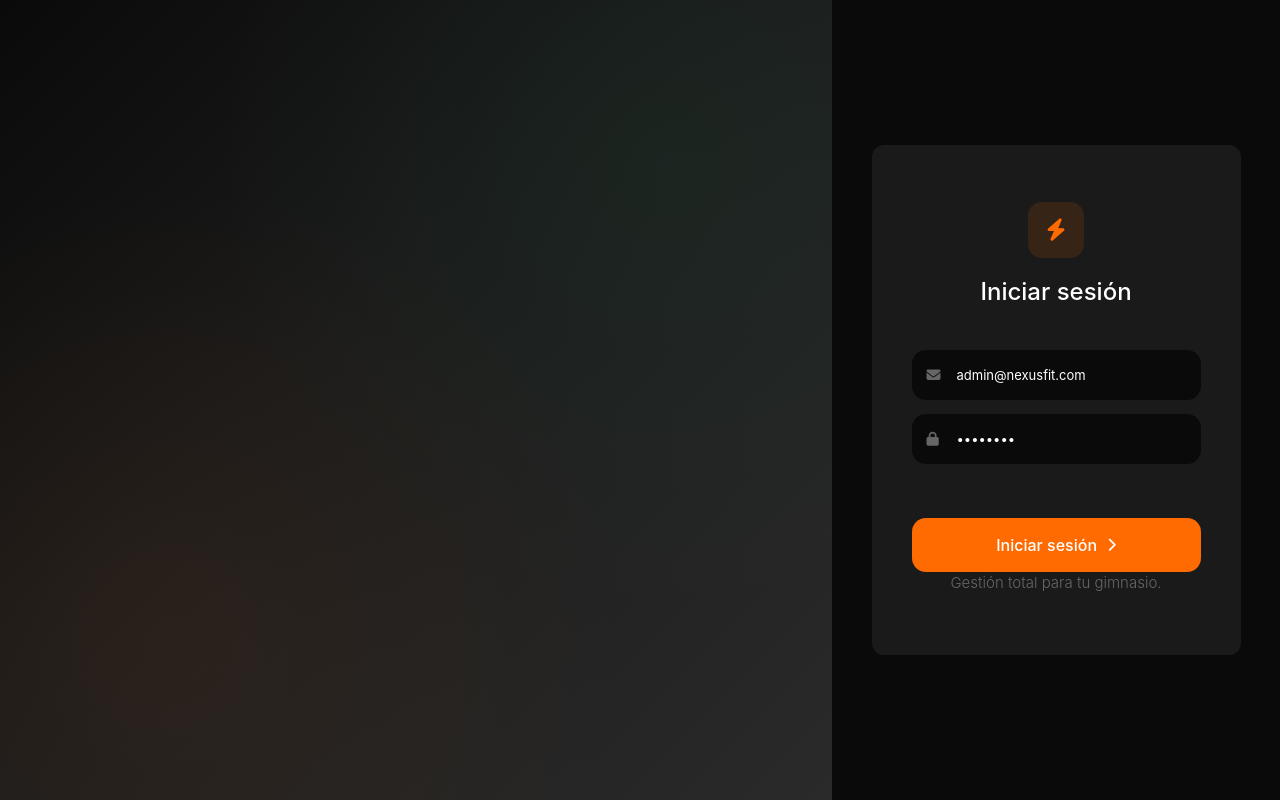
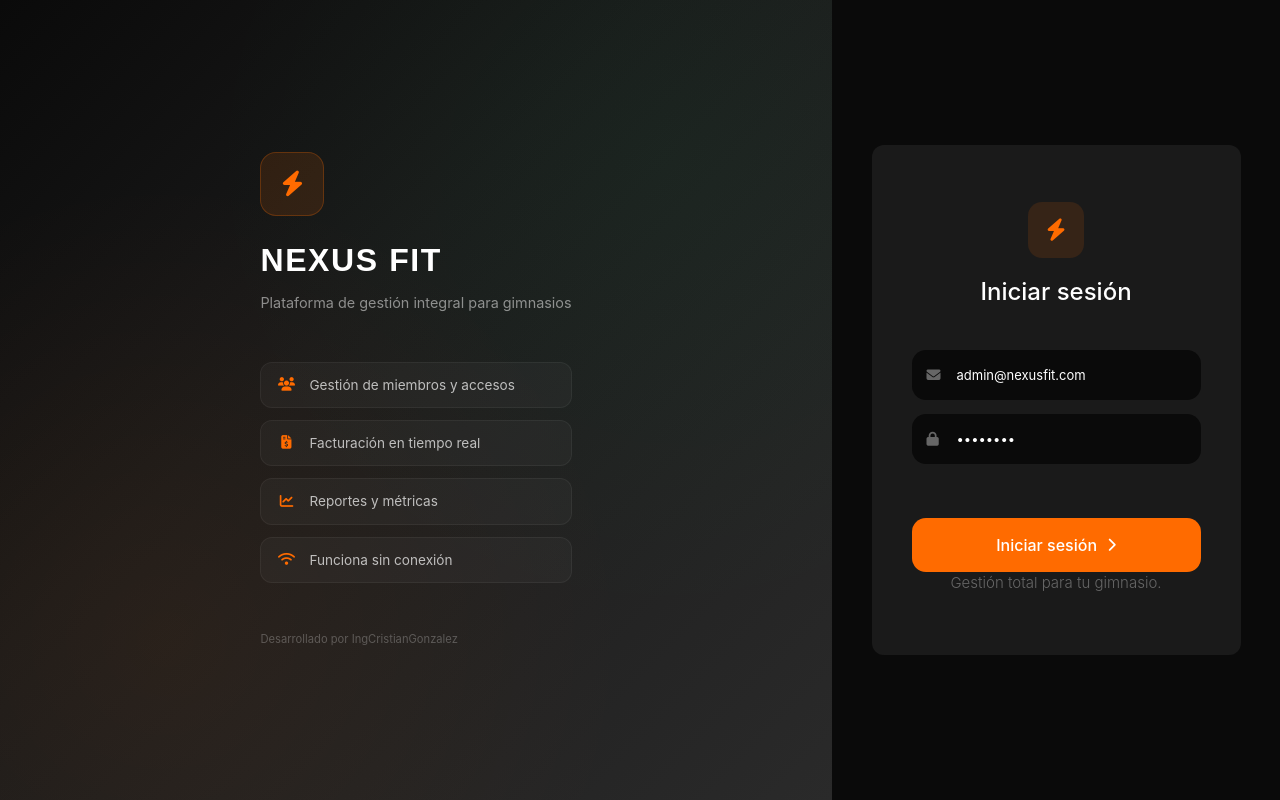
Before and after one commit to IngCristianGonzalez/gym-multitenant, a React (Vite) app in the folder apps/web/: page /login in a window 1280 px wide. Built offline with nearby package versions, Linux system fonts and the light colour scheme.

Commit message:
feat: add brand identity to login left panel

```diff
--- a/apps/web/src/index.css
+++ b/apps/web/src/index.css
@@ -426,12 +426,15 @@ body {
   background: #0A0A0A;
 }
 
-/* Left visual panel — just a background */
+/* Left visual panel — brand identity */
 .visual-panel {
   flex: 0 0 65%;
   background: linear-gradient(135deg, #0A0A0A 0%, #1A1A1A 40%, #2a2a2a 100%);
   height: 100vh;
   position: relative;
+  display: flex;
+  align-items: center;
+  justify-content: center;
 }
 .visual-panel::before {
   content: '';
@@ -440,6 +443,76 @@ body {
   background:
     radial-gradient(circle at 20% 80%, rgba(255,107,0,0.06) 0%, transparent 50%),
     radial-gradient(circle at 80% 20%, rgba(0,230,118,0.04) 0%, transparent 50%);
+}
+.visual-content {
+  position: relative;
+  z-index: 1;
+  max-width: 420px;
+  padding: 2rem;
+}
+.visual-brand {
+  margin-bottom: 3rem;
+}
+.visual-logo {
+  width: 64px;
+  height: 64px;
+  border-radius: 16px;
+  background: rgba(255,107,0,0.12);
+  border: 1px solid rgba(255,107,0,0.25);
+  display: flex;
+  align-items: center;
+  justify-content: center;
+  font-size: 1.6rem;
+  color: #FF6B00;
+  margin-bottom: 1.25rem;
+}
+.visual-title {
+  font-family: 'Orbitron', sans-serif;
+  font-size: 2rem;
+  font-weight: 700;
+  color: #fff;
+  margin: 0 0 0.5rem;
+  letter-spacing: 0.05em;
+}
+.visual-subtitle {
+  font-size: 0.9rem;
+  color: rgba(255,255,255,0.5);
+  margin: 0;
+}
+.visual-features {
+  display: flex;
+  flex-direction: column;
+  gap: 0.75rem;
+  margin-bottom: 3rem;
+}
+.visual-feature {
+  display: flex;
+  align-items: center;
+  gap: 14px;
+  padding: 12px 16px;
+  background: rgba(255,255,255,0.03);
+  border: 1px solid rgba(255,255,255,0.05);
+  border-radius: 12px;
+  transition: all 0.2s;
+}
+.visual-feature:hover {
+  background: rgba(255,107,0,0.06);
+  border-color: rgba(255,107,0,0.15);
+}
+.visual-feature i {
+  font-size: 0.85rem;
+  color: #FF6B00;
+  width: 18px;
+  text-align: center;
+}
+.visual-feature span {
+  color: rgba(255,255,255,0.7);
+  font-size: 0.85rem;
+}
+.visual-footer {
+  font-size: 0.7rem;
+  color: rgba(255,255,255,0.25);
+  margin: 0;
 }
 
 /* Right form panel */
--- a/apps/web/src/pages/Login.tsx
+++ b/apps/web/src/pages/Login.tsx
@@ -26,8 +26,39 @@ export default function Login() {
 
   return (
     <div className="login-page">
-      {/* Left visual panel — clean background */}
-      <div className="visual-panel" />
+      {/* Left visual panel — brand identity */}
+      <div className="visual-panel">
+        <div className="visual-content">
+          <div className="visual-brand">
+            <div className="visual-logo">
+              <i className="fa-solid fa-bolt" />
+            </div>
+            <h1 className="visual-title">NEXUS FIT</h1>
+            <p className="visual-subtitle">Plataforma de gestión integral para gimnasios</p>
+          </div>
+
+          <div className="visual-features">
+            <div className="visual-feature">
+              <i className="fa-solid fa-users" />
+              <span>Gestión de miembros y accesos</span>
+            </div>
+            <div className="visual-feature">
+              <i className="fa-solid fa-file-invoice-dollar" />
+              <span>Facturación en tiempo real</span>
+            </div>
+            <div className="visual-feature">
+              <i className="fa-solid fa-chart-line" />
+              <span>Reportes y métricas</span>
+            </div>
+            <div className="visual-feature">
+              <i className="fa-solid fa-wifi" />
+              <span>Funciona sin conexión</span>
+            </div>
+          </div>
+
+          <p className="visual-footer">Desarrollado por IngCristianGonzalez</p>
+        </div>
+      </div>
 
       {/* Right form panel */}
       <div className="form-container">
```
